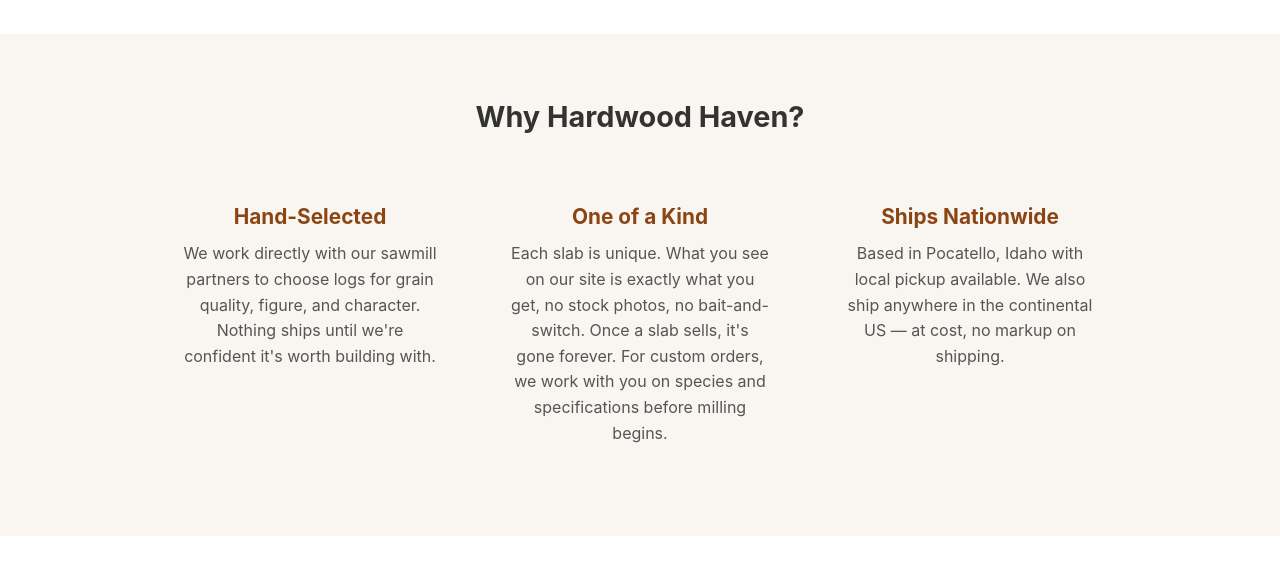
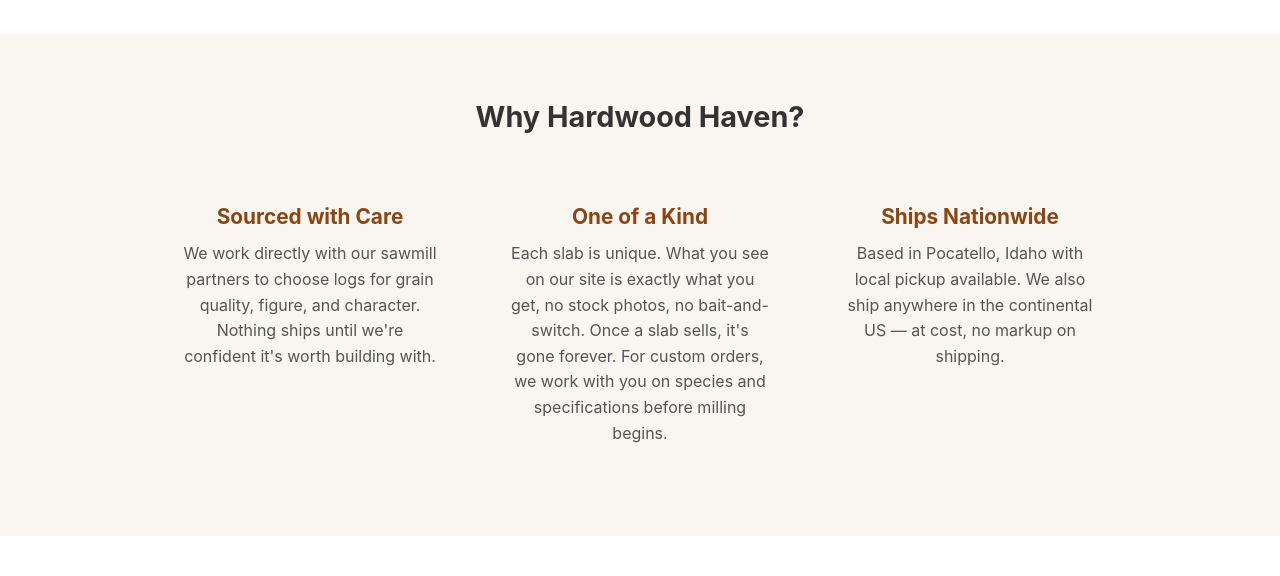
Before and after one commit to BillBrieferServer/wood, a FastAPI app: page / in a window 1280 px wide. Shown: the part 1654-2230 px from the top of the page. Run offline with FastAPI, Linux system fonts and the light colour scheme; data that the repository does not hold is empty.

Commit message:
Remove redundant hero h1, rename Hand-Selected to Sourced with Care

```diff
--- a/app/templates/home.html
+++ b/app/templates/home.html
@@ -7,7 +7,6 @@
 <section class="hero" style="background-image: url('https://static.wixstatic.com/media/2b67c8_b1d1496b28274699b6444c5c0640d236~mv2.jpg');">
     <div class="hero-overlay">
         <div class="hero-content">
-            <h1>Hardwood Haven of Idaho</h1>
             <p class="hero-subtitle">Custom Wooden Slab Pieces Shipped to You</p>
             <p class="hero-tagline">Your trusted source for premium live edge slabs and creative inspiration.</p>
             <div class="hero-buttons">
@@ -51,7 +50,7 @@
     <h2 class="fade-in">Why Hardwood Haven?</h2>
     <div class="why-cards stagger-children">
         <div class="why-card fade-in">
-            <h3>Hand-Selected</h3>
+            <h3>Sourced with Care</h3>
             <p>We work directly with our sawmill partners to choose logs for grain quality, figure, and character. Nothing ships until we're confident it's worth building with.</p>
         </div>
         <div class="why-card fade-in">
```
